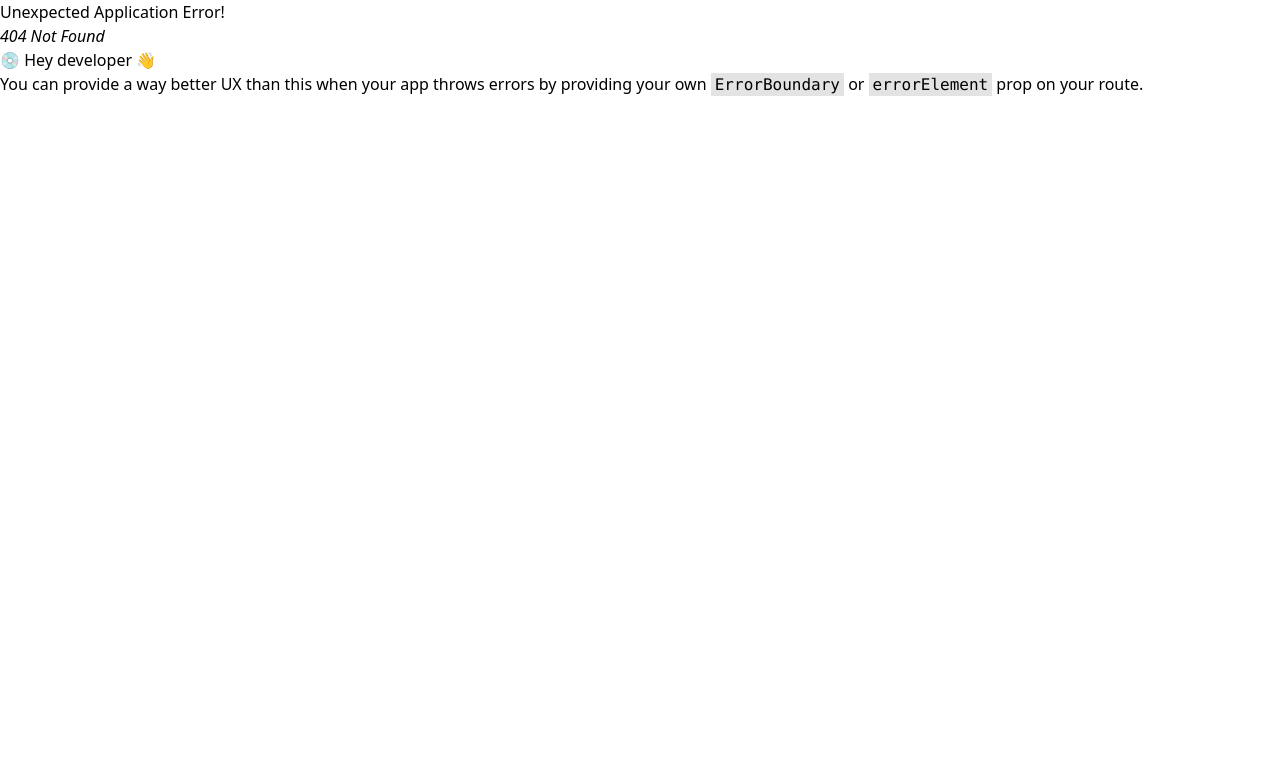
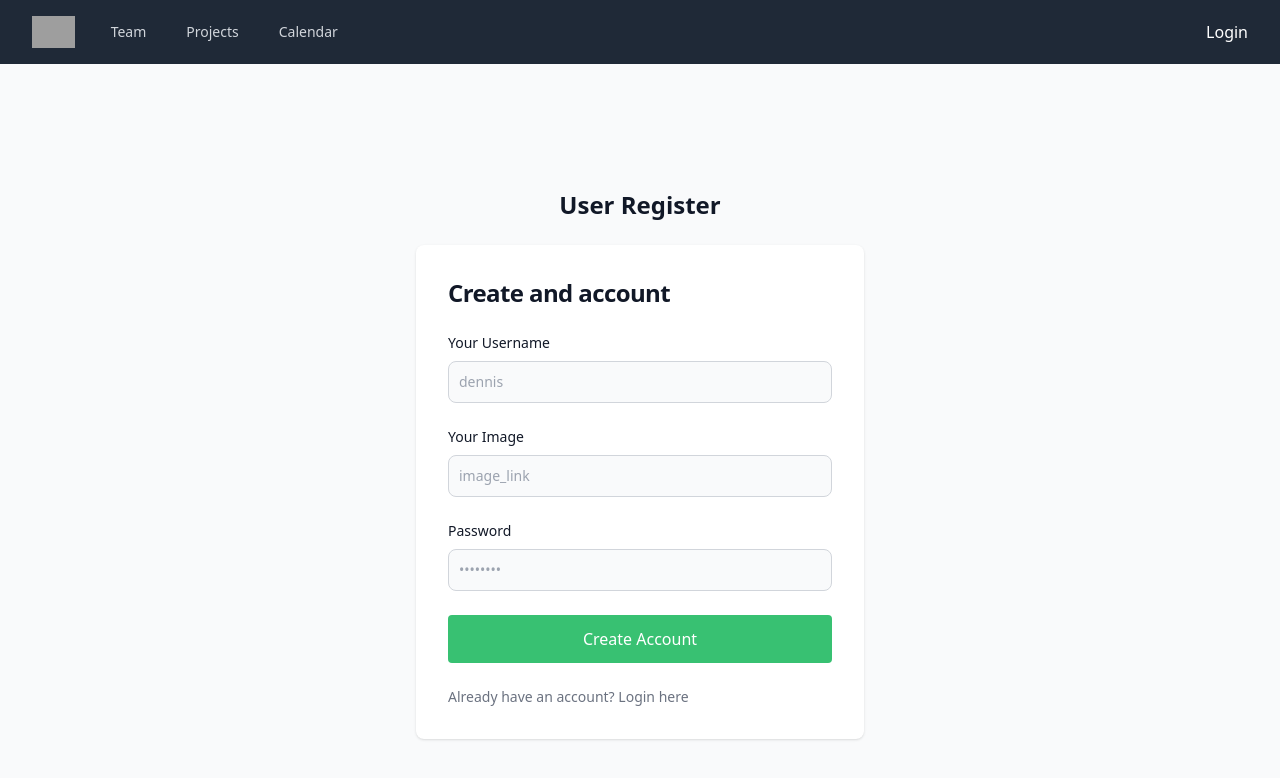
Before and after one commit to gnaghiyeva/quiz_app, a React (Create React App) app in the folder client/: page /register in a window 1280 px wide. Before the commit this address had no page. Shown: the top 778 px of the page. Built offline with nearby package versions, Linux system fonts and the light colour scheme; grey boxes are pictures that could not be loaded.

Commit message:
user-register-ui

```diff
--- /dev/null
+++ b/client/src/pages/Main/UserRegister.jsx
@@ -0,0 +1,73 @@
+import { useFormik } from 'formik'
+import React from 'react'
+import { useNavigate } from 'react-router-dom'
+import Swal from 'sweetalert2'
+import { signUp } from '../../api/requests'
+
+const UserRegister = () => {
+    const navigate = useNavigate()
+    const handleSubmit = async (values, actions) => {
+        await signUp(values)
+        Swal.fire(
+            'Good job!',
+            'Account created succesfully!',
+            'success'
+        )
+        actions.resetForm()
+        navigate('/login')
+    }
+
+    const formik = useFormik({
+        initialValues: {
+            username: '',
+            email: '',
+            image: '',
+            password: ''
+        },
+
+        onSubmit: handleSubmit
+    })
+    return (
+        <section class="bg-gray-50 white:bg-gray-900">
+            <div class="flex flex-col items-center justify-center px-6 py-8 mx-auto md:h-screen lg:py-0">
+                <p class="flex items-center mb-6 text-2xl font-semibold text-gray-900 dark:text-dark">
+                    User Register
+                </p>
+                <div class="w-full bg-white rounded-lg shadow light:border md:mt-0 sm:max-w-md xl:p-0 light:bg-gray-800 light:border-gray-700">
+                    <div class="p-6 space-y-4 md:space-y-6 sm:p-8">
+                        <h1 class="text-xl font-bold leading-tight tracking-tight text-gray-900 md:text-2xl dark:text-dark">
+                            Create and account
+                        </h1>
+
+                        <form class="space-y-4 md:space-y-6" onSubmit={formik.handleSubmit}>
+                            <div>
+                                <label  class="block mb-2 text-sm font-medium text-gray-900 dark:text-dark">Your Username</label>
+                                <input onChange={formik.handleChange} onBlur={formik.handleBlur} name='username' type='text' value={formik.values.username} id="username" class="bg-gray-50 border border-gray-300 text-gray-900 sm:text-sm rounded-lg focus:ring-primary-600 focus:border-primary-600 block w-full p-2.5 white:bg-gray-700 white:border-gray-600 white:placeholder-gray-400 dark:text-dark dark:focus:ring-blue-500 white:focus:border-blue-500" placeholder="dennis" required="" />
+                            </div>
+                            <div>
+                                <label  class="block mb-2 text-sm font-medium text-gray-900 dark:text-dark">Your Image</label>
+                                <input onChange={formik.handleChange} onBlur={formik.handleBlur} name='image' type='text' value={formik.values.image} id="image" class="bg-gray-50 border border-gray-300 text-gray-900 sm:text-sm rounded-lg focus:ring-primary-600 focus:border-primary-600 block w-full p-2.5 white:bg-gray-700 white:border-gray-600 white:placeholder-gray-400 dark:text-dark dark:focus:ring-blue-500 white:focus:border-blue-500" placeholder="image_link"  required="" />
+                            </div>
+                            <div>
+                                <label for="password" class="block mb-2 text-sm font-medium text-gray-900 dark:text-dark">Password</label>
+                                <input type="password" name="password" id="password" placeholder="••••••••" onChange={formik.handleChange} onBlur={formik.handleBlur} value={formik.values.password} class="bg-gray-50 border border-gray-300 text-gray-900 sm:text-sm rounded-lg focus:ring-primary-600 focus:border-primary-600 block w-full p-2.5 white:bg-gray-700 white:border-gray-600 white:placeholder-gray-400 dark:text-dark white:focus:ring-blue-500 dark:focus:border-blue-500" required="" />
+                            </div>
+
+
+                            <button
+                                type="submit"
+                                class="w-full text-center py-3 rounded bg-green text-white hover:bg-green-dark focus:outline-none my-1"
+                            >Create Account</button>
+
+                            <p class="text-sm font-light text-gray-500 dark:text-gray-400">
+                                Already have an account? <a href={() => false} class="font-medium text-primary-600 hover:underline dark:text-primary-500">Login here</a>
+                            </p>
+                        </form>
+                    </div>
+                </div>
+            </div>
+        </section>
+    )
+}
+
+export default UserRegister
--- a/client/src/routes/routes.js
+++ b/client/src/routes/routes.js
@@ -4,6 +4,7 @@ import Dashboard from "../pages/Admin/Dashboard/Dashboard";
 import Home from "../pages/Main/Home/Home";
 import MainRoot from "../pages/Main/MainRoot";
 import UserLogin from "../pages/Main/UserLogin";
+import UserRegister from "../pages/Main/UserRegister";
 
 export const ROUTES = [
     {
@@ -13,6 +14,10 @@ export const ROUTES = [
             {
                 path:'/login',
                 element:<UserLogin/>
+            },
+            {
+                path:'/register',
+                element:<UserRegister/>
             },
             {
                 path:'',
--- a/client/tailwind.config.js
+++ b/client/tailwind.config.js
@@ -4,7 +4,11 @@ module.exports = {
     "./src/**/*.{js,jsx,ts,tsx}",
   ],
   theme: {
-    extend: {},
+    extend: {
+      backgroundColor: {
+        'green': '#38C172',
+      },
+    },
   },
   plugins: [],
 }
```
Also changed, not shown: client/src/pages/Main/UserLogin.jsx (+7 -57 lines).
